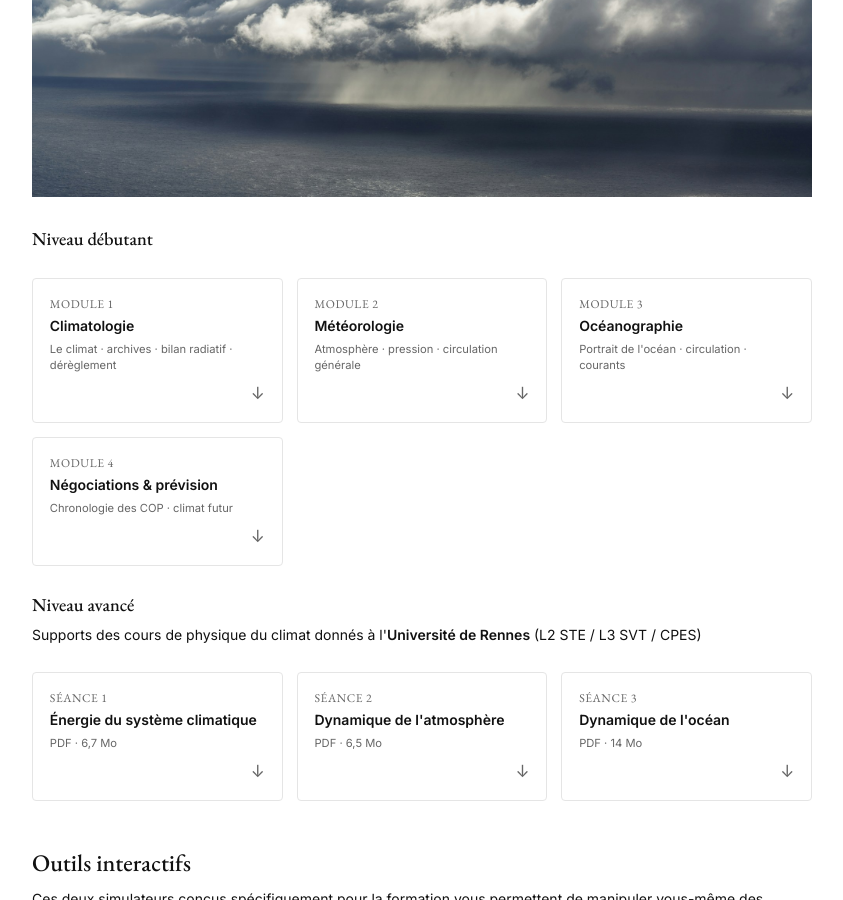
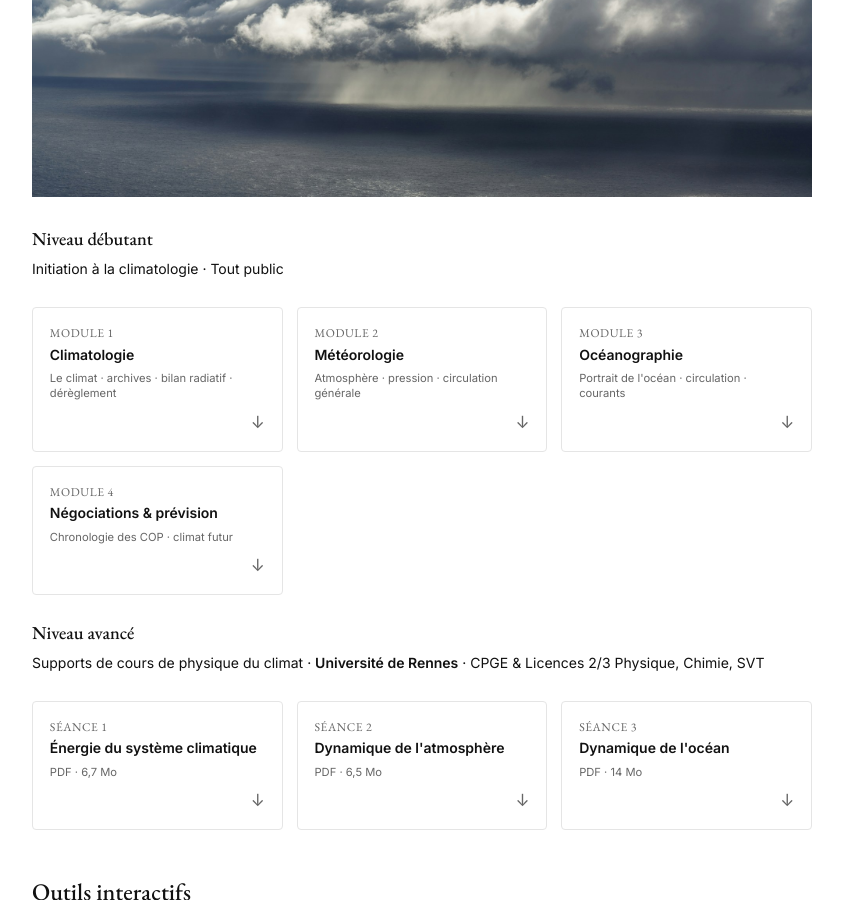
Before and after one commit to marieleapouliquen/marieleapouliquen.github.io, a Jekyll site: the page built from _pages/enseignement.md, in a window 1280 px wide and 900 px high, scrolled down 288 px. Shown: the whole window, without its empty margins (218-1061 px from the left). Built offline with Jekyll 4.4.1, drawn with Linux system fonts in a browser that asks for light colours.

Commit message:
Update course descriptions for climatology sections

```diff
--- a/_pages/enseignement.md
+++ b/_pages/enseignement.md
@@ -10,6 +10,8 @@ description: Cours et ressources pédagogiques
 <img src="{{ '/assets/img/enseignement-def.jpg' | relative_url }}" alt="Système convectif au-dessus de l'océan" loading="lazy">
 
 ### Niveau débutant
+
+<p>Initiation à la climatologie · Tout public</p>
 
 <div class="course-downloads">
   <a href="{{ '/terra-klima/climatologie/' | relative_url }}" class="download-card">
@@ -36,7 +38,7 @@ description: Cours et ressources pédagogiques
 
 ### Niveau avancé
 
-<p>Supports des cours de physique du climat donnés à l'<strong>Université de Rennes</strong> (L2 STE / L3 SVT / CPES)</p>
+<p>Supports de cours de physique du climat · <strong>Université de Rennes</strong> · CPGE & Licences 2/3 Physique, Chimie, SVT</p>
 
 <div class="course-downloads">
   <a href="{{ '/assets/pdf/cours-climat-seance-1-energie.pdf' | relative_url }}" class="download-card" target="_blank" rel="noopener">
```
